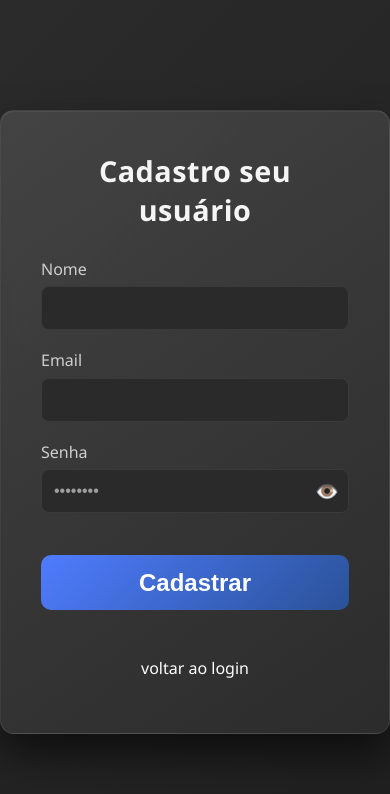
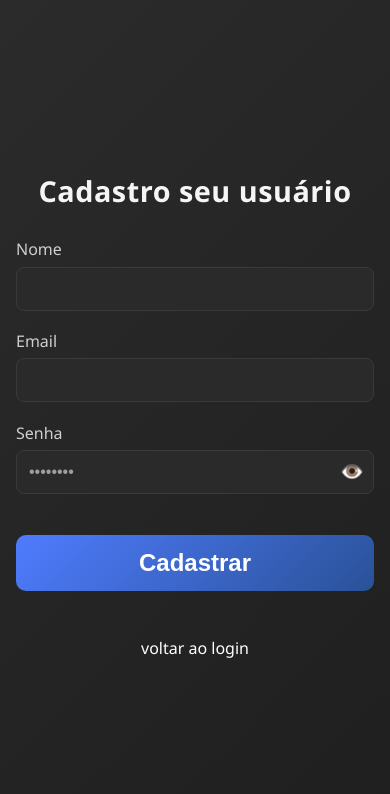
Before and after one commit to AndreSouzanl/Lista_compras_frontend, a Next.js app: page /register in a window 390 px wide. Shown: the top 794 px of the page. Built offline with nearby package versions, Linux system fonts and the light colour scheme.

Commit message:
atualizando

```diff
--- a/src/app/login/page.module.css
+++ b/src/app/login/page.module.css
@@ -159,3 +159,17 @@
   cursor: pointer;
   font-size: 1.2rem;
 }
+
+@media (max-width: 768px) {
+  .card {
+    background: none;
+    box-shadow: none;
+    border: none;
+    backdrop-filter: none;
+    padding: 1rem; /* opcional: reduzir padding */
+  }
+  .registerLink{
+    flex-direction: column;
+    gap: 0.2rem
+  }
+}
```
Also changed, not shown: src/app/page.module.css (+18 -12 lines).
